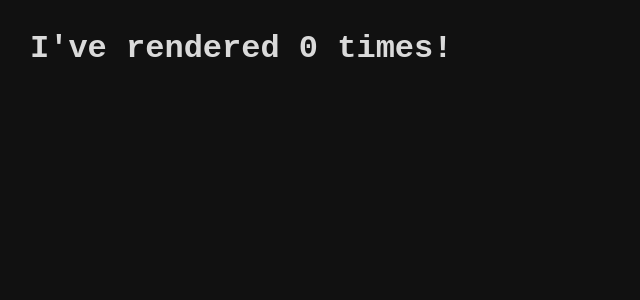
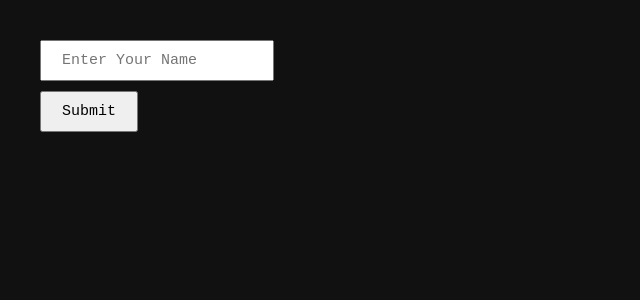
Before and after one commit to Vardhan2006/Dev-learning, a React (Vite) app in the folder React/React-Full/: page / in a window 1280 px wide. Shown: the top 300 px of the page, without its empty margins (0-640 px from the left). Built offline with nearby package versions, Linux system fonts and the light colour scheme.

Commit message:
Forms and Two way Binding Done

```diff
--- a/React/React-Full/src/App.jsx
+++ b/React/React-Full/src/App.jsx
@@ -1,4 +1,6 @@
-import UseEffect from "./Day - 3/useEffect";
+import Forms from "./Day - 4/forms";
+
+// import UseEffect from "./Day - 3/useEffect";
 
 // import Usestate from "./Day - 3/Usestate";
 
@@ -85,10 +87,11 @@ function App() {
     <div className="parent">
 
 
-    <UseEffect/>
+      <Forms/>
 
 
 
+    {/* <UseEffect/> */}
 
     {/* <Usestate/>   */}
 
--- /dev/null
+++ b/React/React-Full/src/Day - 4/forms.jsx
@@ -0,0 +1,30 @@
+import React, { useState } from 'react'
+
+function Forms() {
+
+    // To manage input we use Two way binding (means ek teer se dho nishane)
+
+    const [title, setTitle] = useState("")
+
+    const submitHandler = (elem) => {
+        elem.preventDefault()
+        console.log('Form Submitted By', title);
+        setTitle('')
+
+    }
+
+  return (
+    <div>
+        <form onSubmit={(elem) => {
+            submitHandler(elem)
+        }}>
+            <input type="text" placeholder='Enter Your Name' value={title} onChange={(elem)=> {
+                setTitle(elem.target.value);
+            }}/>
+            <button>Submit</button>
+        </form>
+    </div>
+  )
+}
+
+export default Forms
--- a/React/React-Full/src/index.css
+++ b/React/React-Full/src/index.css
@@ -22,7 +22,12 @@ body {
 }
 
 
-
+input, button{
+  padding: 10px 20px;
+  margin: 10px;
+  font-size: 15px;
+  display: block;
+}
 
 
 
```
